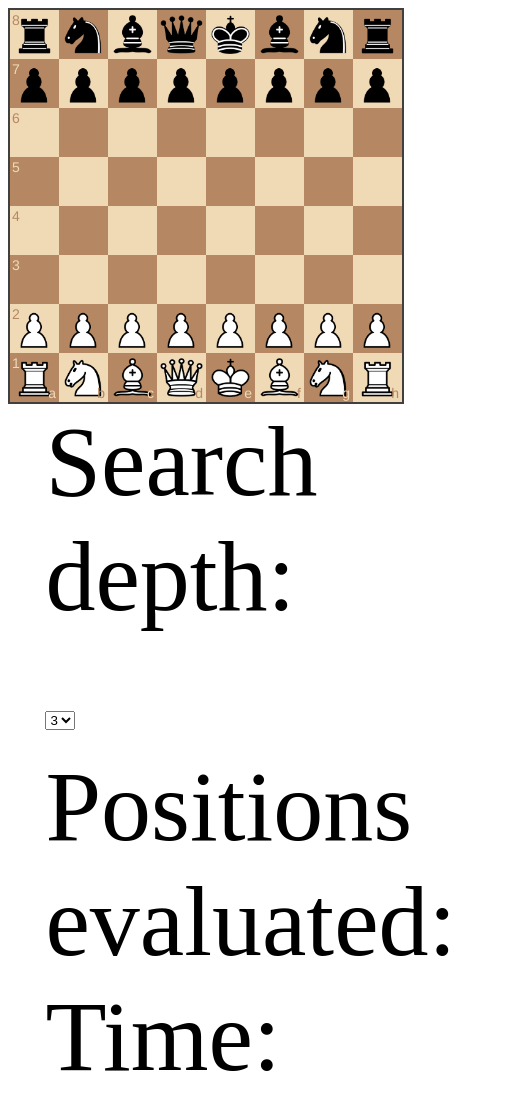
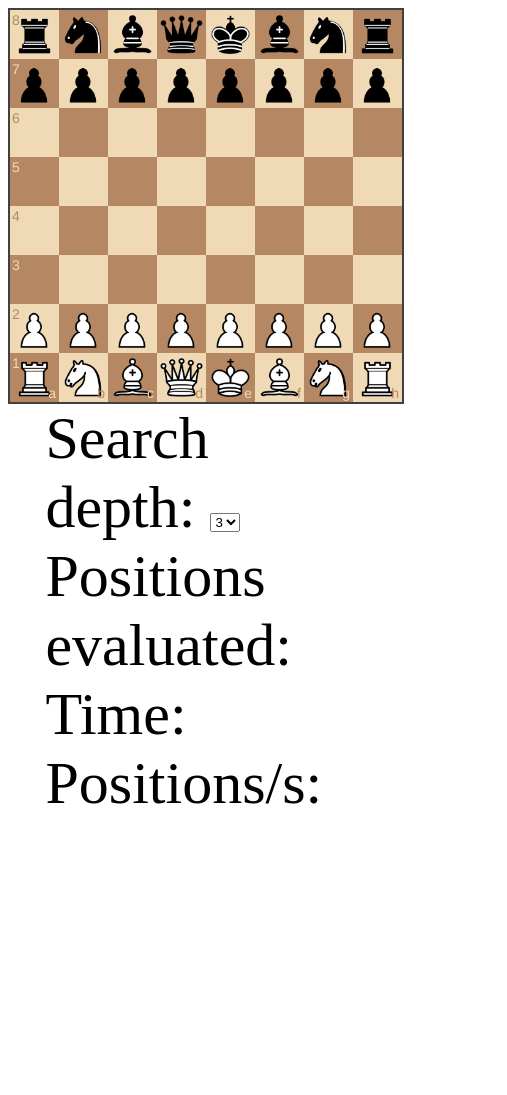
Before and after one commit to Demozy4321/minMax, a website: page index.html in a window 390 px wide. Shown: the top 1095 px of the page, 507 px wide, since content can reach past the window. After the commit the page ends 895 px from the top, so only its background shows below. Drawn offline with Linux system fonts and the light colour scheme.

Commit message:
Update style.css

```diff
--- a/style.css
+++ b/style.css
@@ -29,7 +29,7 @@ body{
     .info {
         width: 80%;
         margin: auto;
-        font-size: 100px;
+        font-size: 60px;
     }
 
     .move-history {
```
